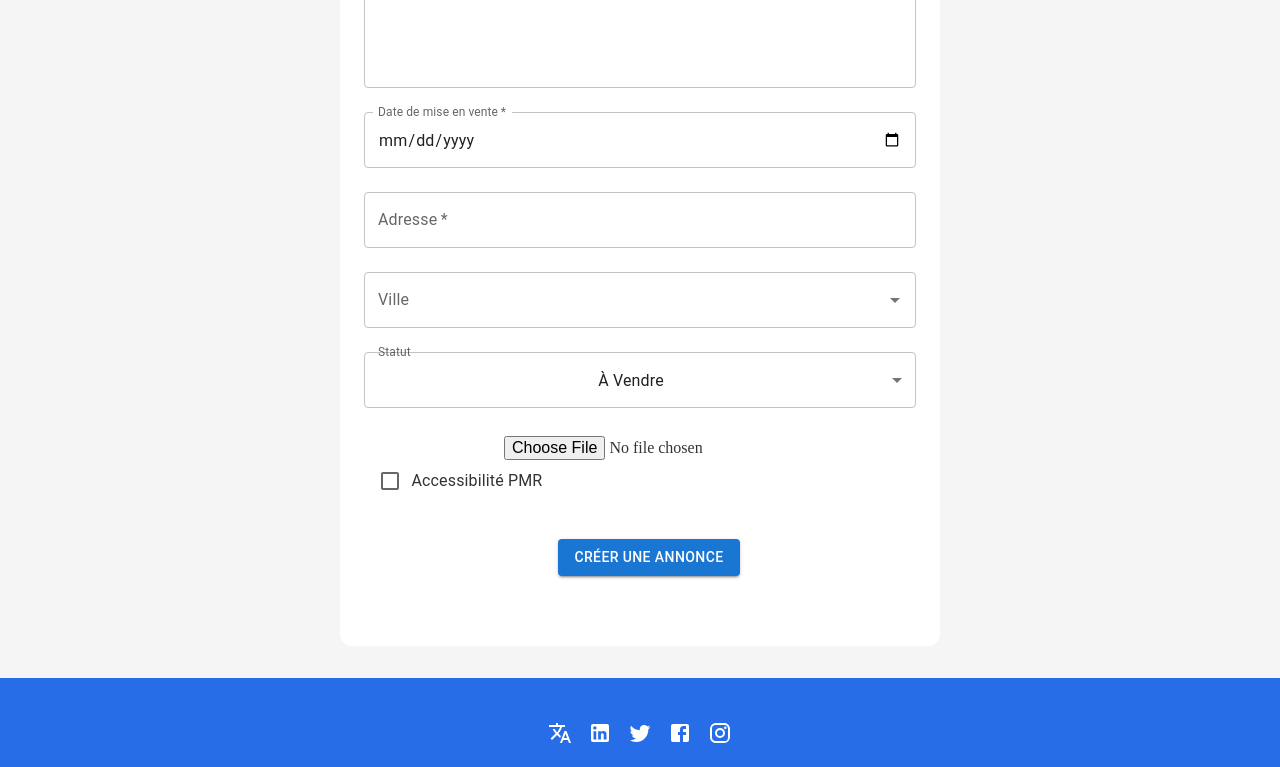
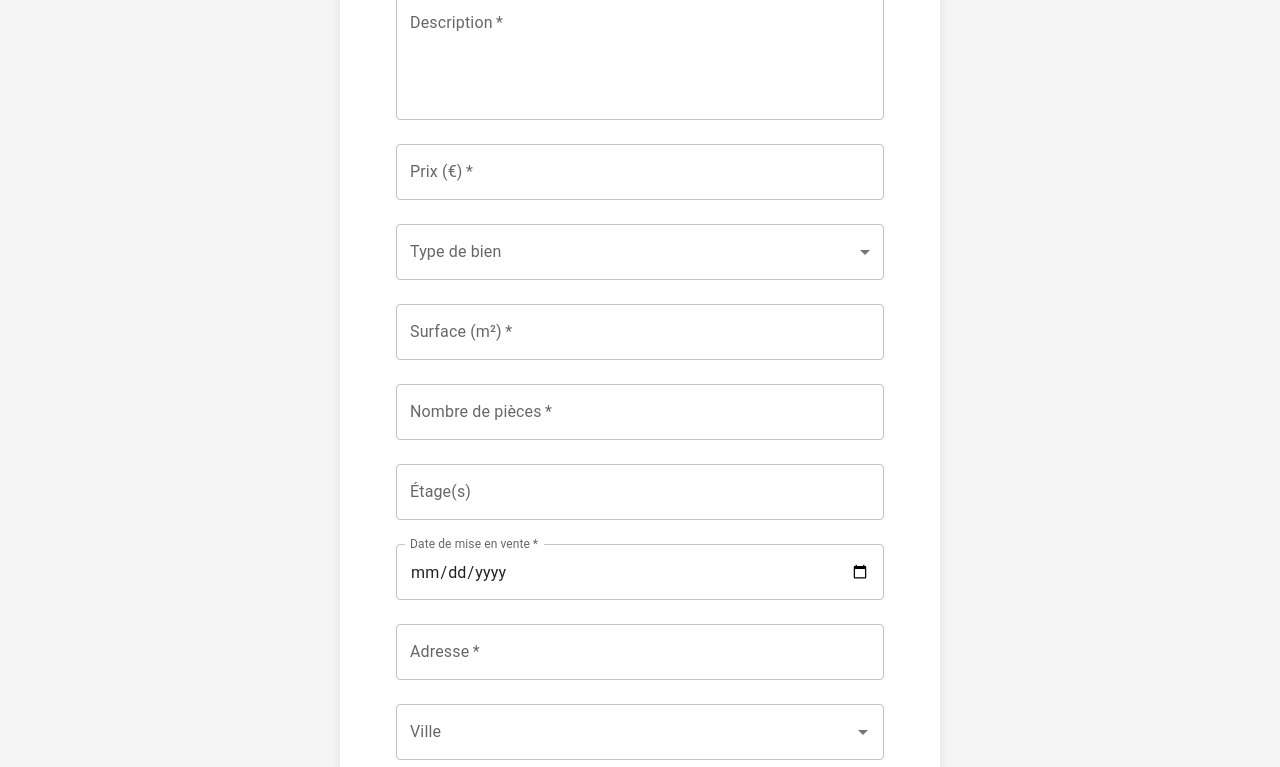
Before and after one commit to noeplantier/Immobiliere-de-Julia, a React (Vite) app: page /create-event in a window 1280 px wide. Shown: the part 540-1307 px from the top of the page. Built offline with nearby package versions, Linux system fonts and the light colour scheme; no server answers; a web font is replaced by a local one.

Commit message:
New branch integration

```diff
--- a/index.html
+++ b/index.html
@@ -10,9 +10,9 @@
       rel="stylesheet"
     />
 
-    <link rel="icon" href="./src/assets/immo-logo.jpeg" />
-    <link rel="apple-touch-icon" href="./src/assets/immo-logo.jpeg" />
-    <link rel="manifest" href="/public/immo-logo.jpeg" />
+    <link rel="icon" href="/immo-logo.jpeg" />
+    <link rel="apple-touch-icon" href="/immo-logo.jpeg" />
+    <link rel="manifest" href="/immo-logo.jpeg" />
     <title>L'immobilière de Julia</title>
   </head>
   <body>
--- a/src/pages/CreateEvent/index.scss
+++ b/src/pages/CreateEvent/index.scss
@@ -3,14 +3,17 @@
   flex-direction: column;
   align-items: center;
   justify-content: center;
-  height: 100%;
+  min-height: 100%; // Remplace height: 100% pour s'assurer que la page prend toute la hauteur de l'écran
   width: 100%;
+  padding: 2rem; // Ajoute un padding global pour donner de l'espace autour
 }
 
-
 .form {
-  background-color: white;
+  background-color: #fff;
   border-radius: 12px;
-  height: 100%;
-  padding-bottom: 1rem;
+  width: 100%;
+  max-width: 600px; // Limite la largeur du formulaire pour de meilleures proportions
+  padding: 2rem; // Augmente l'espace interne pour un design plus aéré
+  box-shadow: 0 4px 10px rgba(0, 0, 0, 0.1); // Ajoute une ombre subtile pour un effet de profondeur
+  margin-bottom: 2rem; // Ajoute un espace en bas pour séparer du footer si nécessaire
 }
--- a/src/pages/CreateEvent/index.tsx
+++ b/src/pages/CreateEvent/index.tsx
@@ -22,14 +22,15 @@ function CreateEvent() {
   const API_URL = import.meta.env.VITE_API_URL;
   const [title, setTitle] = useState('');
   const [description, setDescription] = useState('');
-  const [startTime, setStartTime] = useState('');
   const [startDate, setStartDate] = useState('');
-  const [endDate, setEndDate] = useState('');
+  const [price, setPrice] = useState('');
+  const [propertyType, setPropertyType] = useState('');
+  const [area, setArea] = useState('');
+  const [rooms, setRooms] = useState('');
+  const [floor, setFloor] = useState('');
   const [address, setAddress] = useState('');
-  const [confidentiality, setConfidentiality] = useState(false);
   const [status, setStatus] = useState(false);
   const [image, setImage] = useState('');
-  const [maxParticipants, setMaxParticipants] = useState('');
   const [accessibilityPMR, setAccessibilityPMR] = useState(false);
   const [city, setCity] = useState('');
   const [citySuggestions, setCitySuggestions] = useState([]);
@@ -154,6 +155,7 @@ function CreateEvent() {
       address,
       //TODO : utiliser les coordonnées à jour dans le state
       location: coordsArray.map((coord) => parseFloat(coord)),
+      price: Number(price),
       privacy_type: confidentiality,
       picture: image,
       max_attendee: Number(maxParticipants),
@@ -212,7 +214,49 @@ function CreateEvent() {
                 onChange={(e) => setDescription(e.target.value)}
                 required
               />
-
+               <TextField
+                fullWidth
+                margin="normal"
+                label="Prix (€)"
+                type="number"
+                value={price}
+                onChange={(e) => setPrice(e.target.value)}
+                required
+              />
+                  <FormControl fullWidth margin="normal">
+                <InputLabel>Type de bien</InputLabel>
+                <Select value={propertyType} onChange={(e) => setPropertyType(e.target.value)}>
+                  <MenuItem value="Appartement">Appartement</MenuItem>
+                  <MenuItem value="Maison">Maison</MenuItem>
+                  <MenuItem value="Terrain">Terrain</MenuItem>
+                </Select>
+              </FormControl>
+              <TextField
+                fullWidth
+                margin="normal"
+                label="Surface (m²)"
+                type="number"
+                value={area}
+                onChange={(e) => setArea(e.target.value)}
+                required
+              />
+              <TextField
+                fullWidth
+                margin="normal"
+                label="Nombre de pièces"
+                type="number"
+                value={rooms}
+                onChange={(e) => setRooms(e.target.value)}
+                required
+              />
+              <TextField
+                fullWidth
+                margin="normal"
+                label="Étage(s)"
+                type="number"
+                value={floor}
+                onChange={(e) => setFloor(e.target.value)}
+              />
               <TextField
                 fullWidth
                 margin="normal"
@@ -265,21 +309,12 @@ function CreateEvent() {
               </FormControl>
               <ImgPicker url={image} setUrl={setImage} />
 
-              <FormControlLabel
-                control={
-                  <Checkbox
-                    checked={accessibilityPMR}
-                    onChange={(e) => setAccessibilityPMR(e.target.checked)}
-                  />
-                }
-                label="Accessibilité PMR"
-                sx={{ mb: 12 }}
-              />
+
               <Button
                 type="submit"
                 variant="contained"
                 color="primary"
-                sx={{ mt: 7, mr: 20}}
+                sx={{ mt: 7, mb:4}}
               >
                 Créer une annonce
               </Button>
--- a/src/pages/HomePage/index.tsx
+++ b/src/pages/HomePage/index.tsx
@@ -14,6 +14,7 @@ import CookiePopup from '../../components/CookiePopup/CookiePopup';
 import AOS from 'aos';
 import 'aos/dist/aos.css';
 import './index.scss';
+import CreateEvent from '../CreateEvent';
 
 function HomePage() {
   const { t } = useTranslation(); // Hook pour la traduction
@@ -219,7 +220,6 @@ function HomePage() {
       )}
 
       <Splitter />
-
       <Faq data-aos="zoom-in" />
     </div>
   );
```
